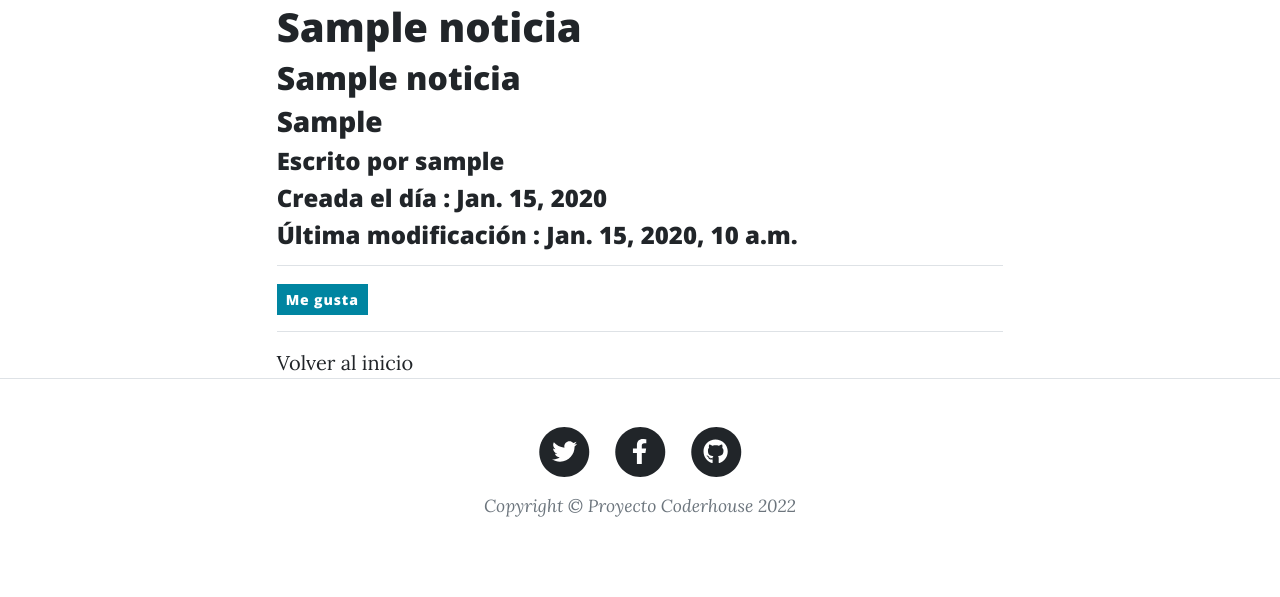
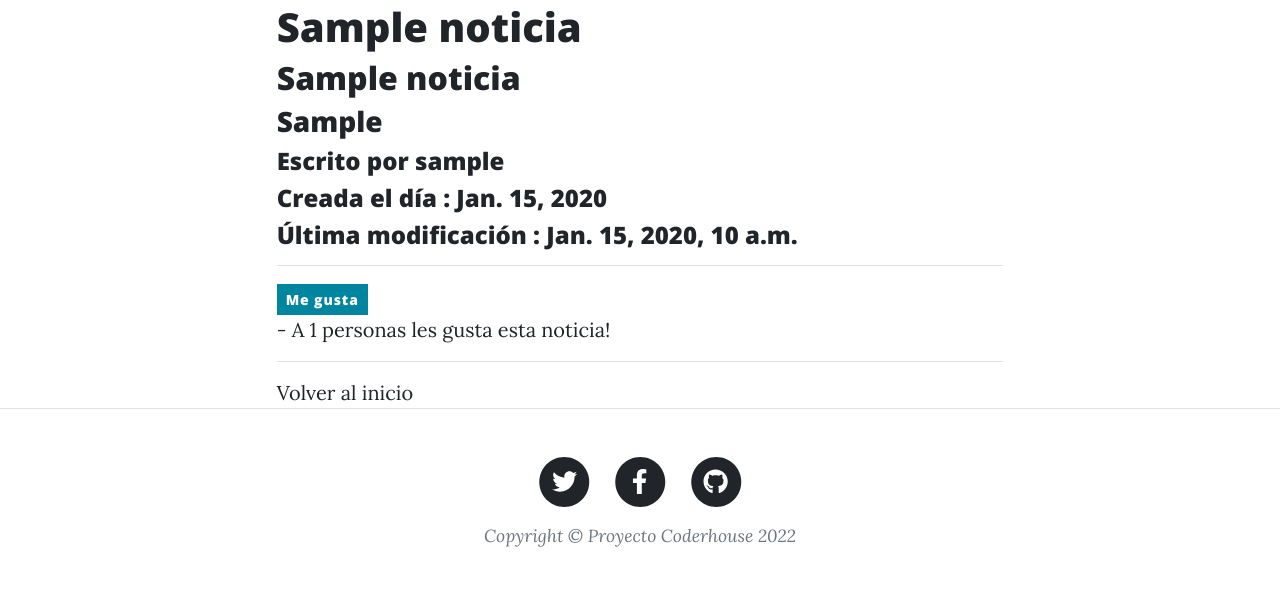
Before and after one commit to ckalvaro/proyecto_django, a Django app: page /AppBlog/noticia/1 in a window 1280 px wide. Shown: the part 475-1072 px from the top of the page. Before the commit the page ends 992 px from the top, so only its background shows below. Run offline with Django 4.2, Linux system fonts and the light colour scheme; tables that the repository leaves empty hold one stand-in row (values such as "Sample post"); parts of the project's set-up code (start-up, migrations or seed data) failed here and were passed over; some libraries are stand-ins or nearby versions.

Commit message:
contador de likes en cada noticia

```diff
--- a/Stamps/AppBlog/models.py
+++ b/Stamps/AppBlog/models.py
@@ -31,3 +31,6 @@ class Noticia(models.Model):
 
     def get_absolute_url(self):
         return reverse('AppBlog:detalle', args=(str(self.id)))
+
+    def cantidad_likes(self):
+        return self.likes.count()
--- a/Stamps/AppBlog/templates/AppBlog/noticia_detalle.html
+++ b/Stamps/AppBlog/templates/AppBlog/noticia_detalle.html
@@ -25,6 +25,7 @@
                 Me gusta
         </button>
         </form>
+        - A {{ cantidad_likes }} personas les gusta esta noticia!
         <hr>
         <a href="{% url 'AppBlog:inicio' %}">Volver al inicio</a>
 {% endblock %}
--- a/Stamps/AppBlog/views.py
+++ b/Stamps/AppBlog/views.py
@@ -8,7 +8,7 @@ from AppBlog.models import Noticia
 from AppBlog.forms import FormularioNoticia
 from AppBlog.models import Categoria
 from django.http import HttpResponseRedirect
-
+from django.template import context
 
 # Create your views here.
 class inicio(ListView):
@@ -19,6 +19,13 @@ class inicio(ListView):
 class noticia_detalle_view(DetailView):
     model = Noticia
     template_name = 'AppBlog/noticia_detalle.html'
+    def get_context_data(self, *args, **kwargs):
+        context = super(noticia_detalle_view, self).get_context_data(**kwargs)
+        #esto accede a la noticia con ID == a la noticia del detalle
+        datos_noticia = get_object_or_404(Noticia, id=self.kwargs['pk'])
+        likes = datos_noticia.cantidad_likes()
+        context["cantidad_likes"] = likes
+        return context
 
 def form_noticias(request):
     if request.method == 'POST':
```
